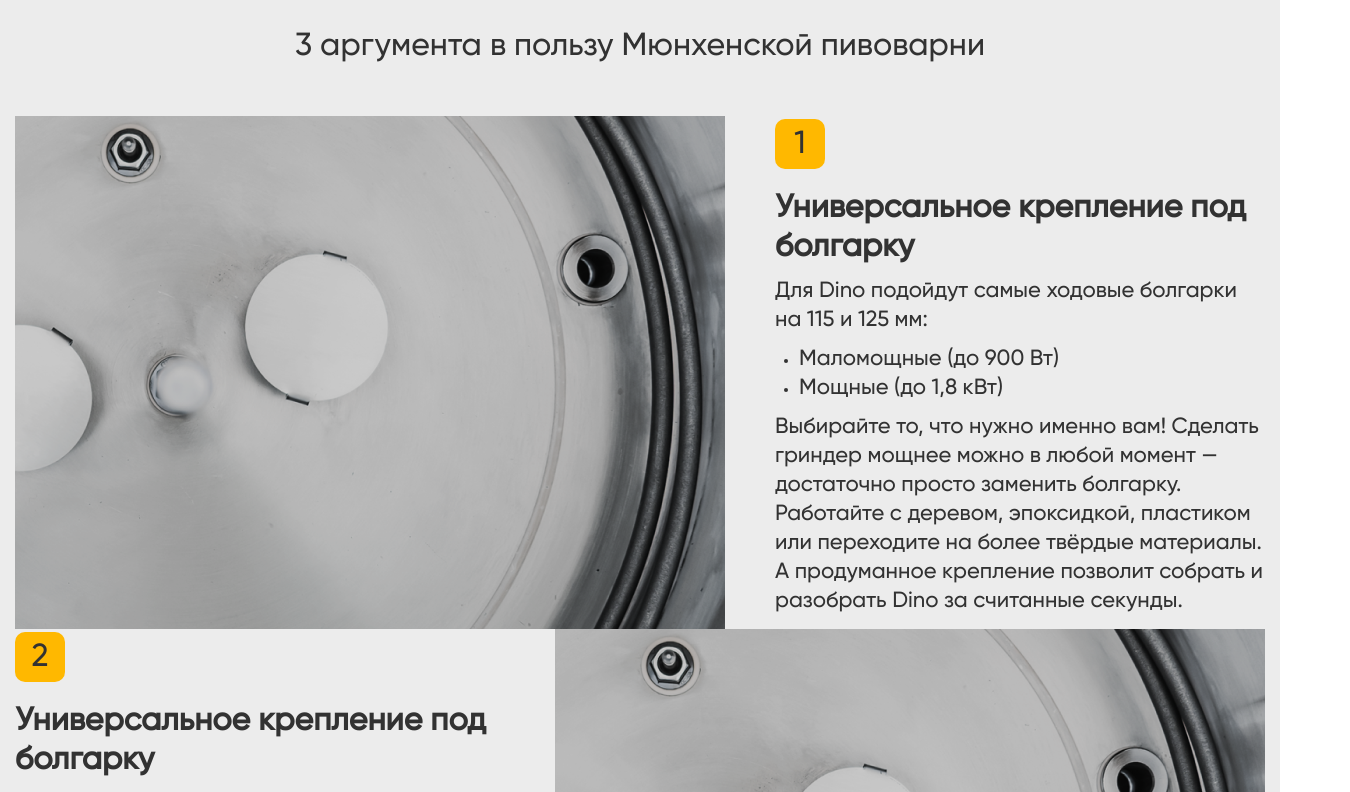
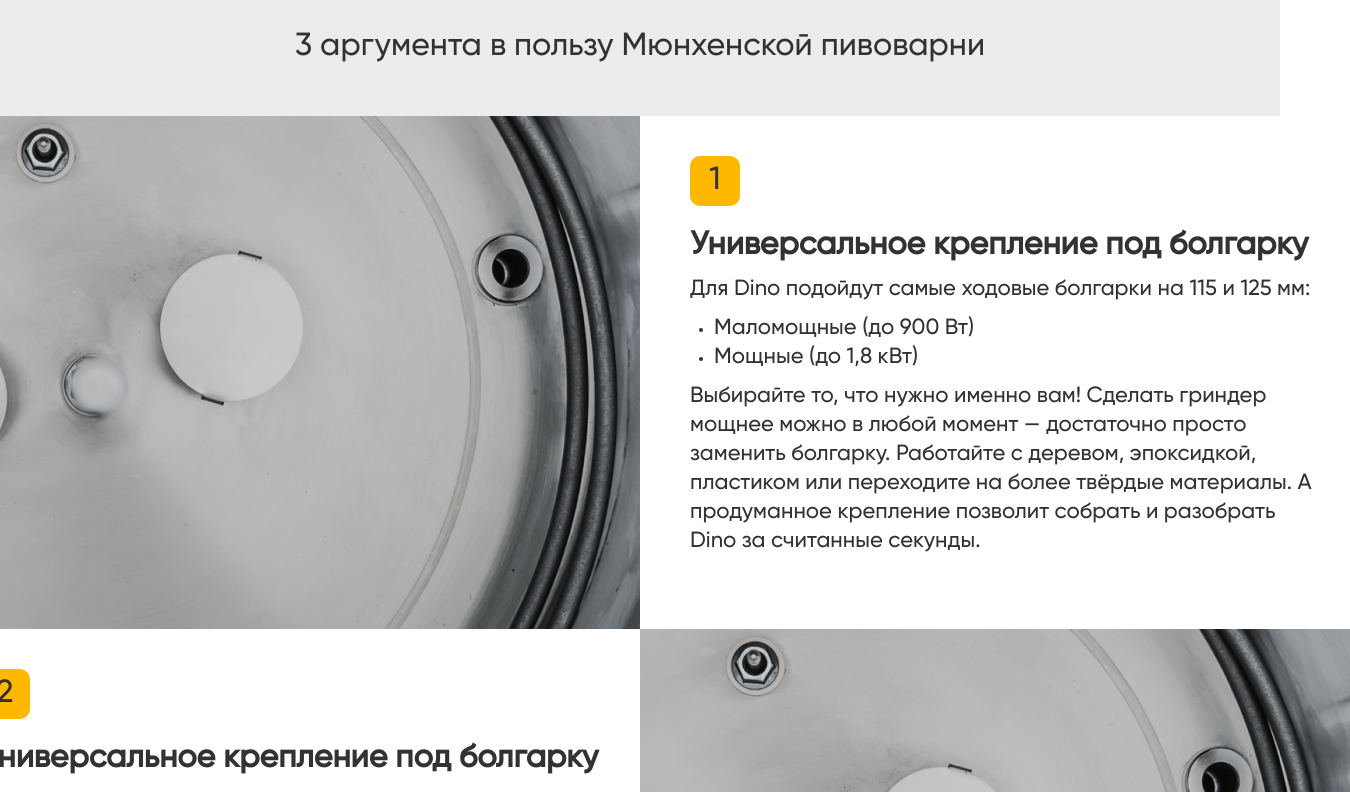
Before and after one commit to tursunov4/bar2, a React (Create React App) app: page / in a window 1280 px wide. Shown: the part 4768-5560 px from the top of the page, 1350 px wide, since content can reach past the window. Built offline with nearby package versions, Linux system fonts and the light colour scheme.

Commit message:
update bvcard

```diff
--- a/src/components/Bvcards/index.jsx
+++ b/src/components/Bvcards/index.jsx
@@ -15,6 +15,7 @@ const index = () => {
             <div className="cards_wrapper">
               <div className="card__">
                 <img src={Bv} alt="Card Image" />
+
                 <div className="left__">
                   <p className="left__number">1</p>
                   <h3 className="left__h4">
--- a/src/components/Bvcards/style.css
+++ b/src/components/Bvcards/style.css
@@ -26,12 +26,16 @@
 
 .cards_wrapper {
   margin-top: 50px;
+  display: flex;
+  align-items: center;
+  justify-content: center;
+  flex-direction: column;
 }
 
 .card__ {
   display: flex;
   align-items: center;
-  gap: 50px;
+
 }
 
 .card__rev{
@@ -43,7 +47,8 @@
 .left__ {
   width: 710px;
   height: 513px;
-  /* padding: 30px 38px 54px 50px; */
+  background-color: #fff;
+  padding: 30px 38px 54px 50px;
   display: flex;
   flex-direction: column;
   justify-content: center;
```
